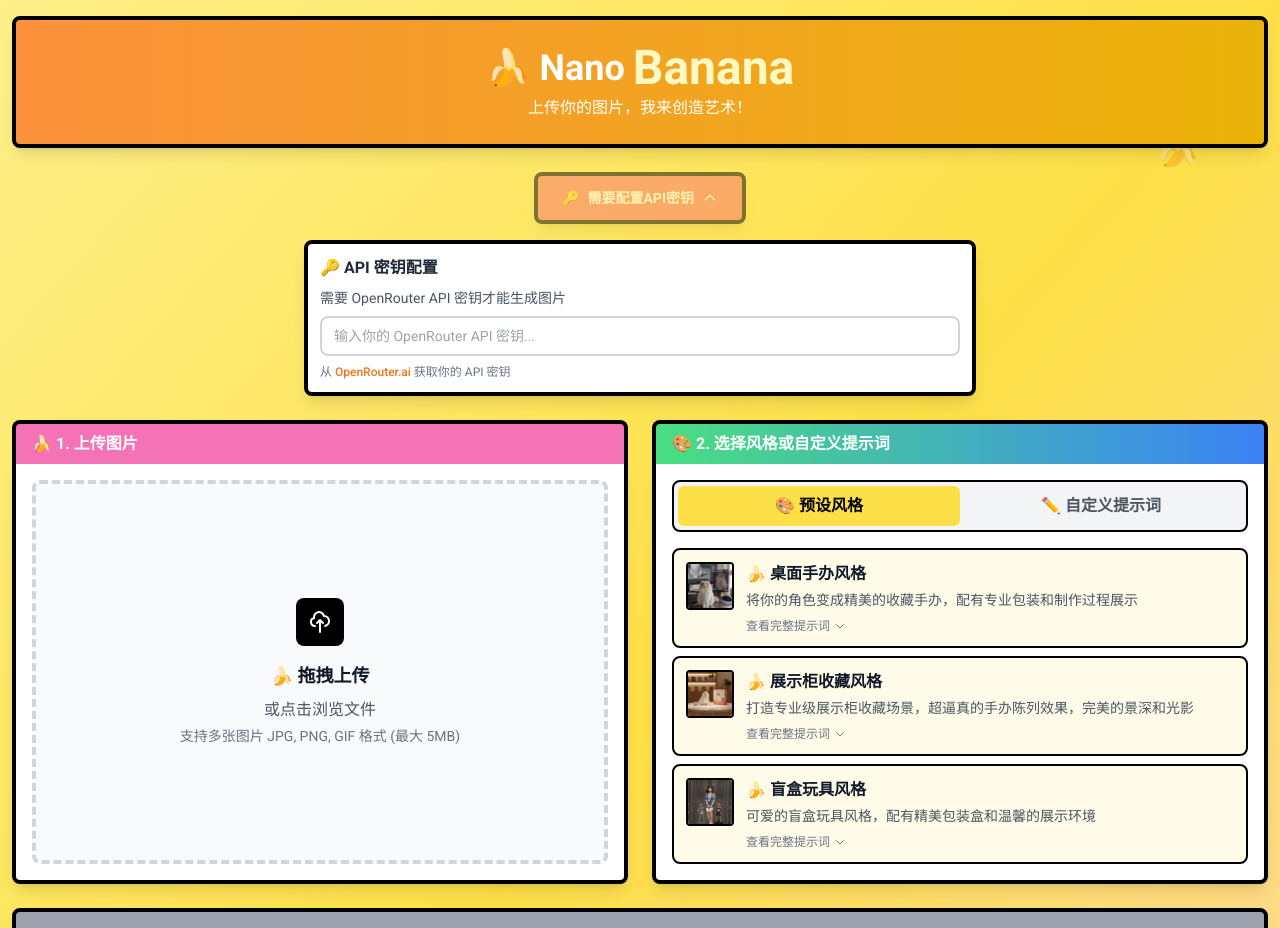
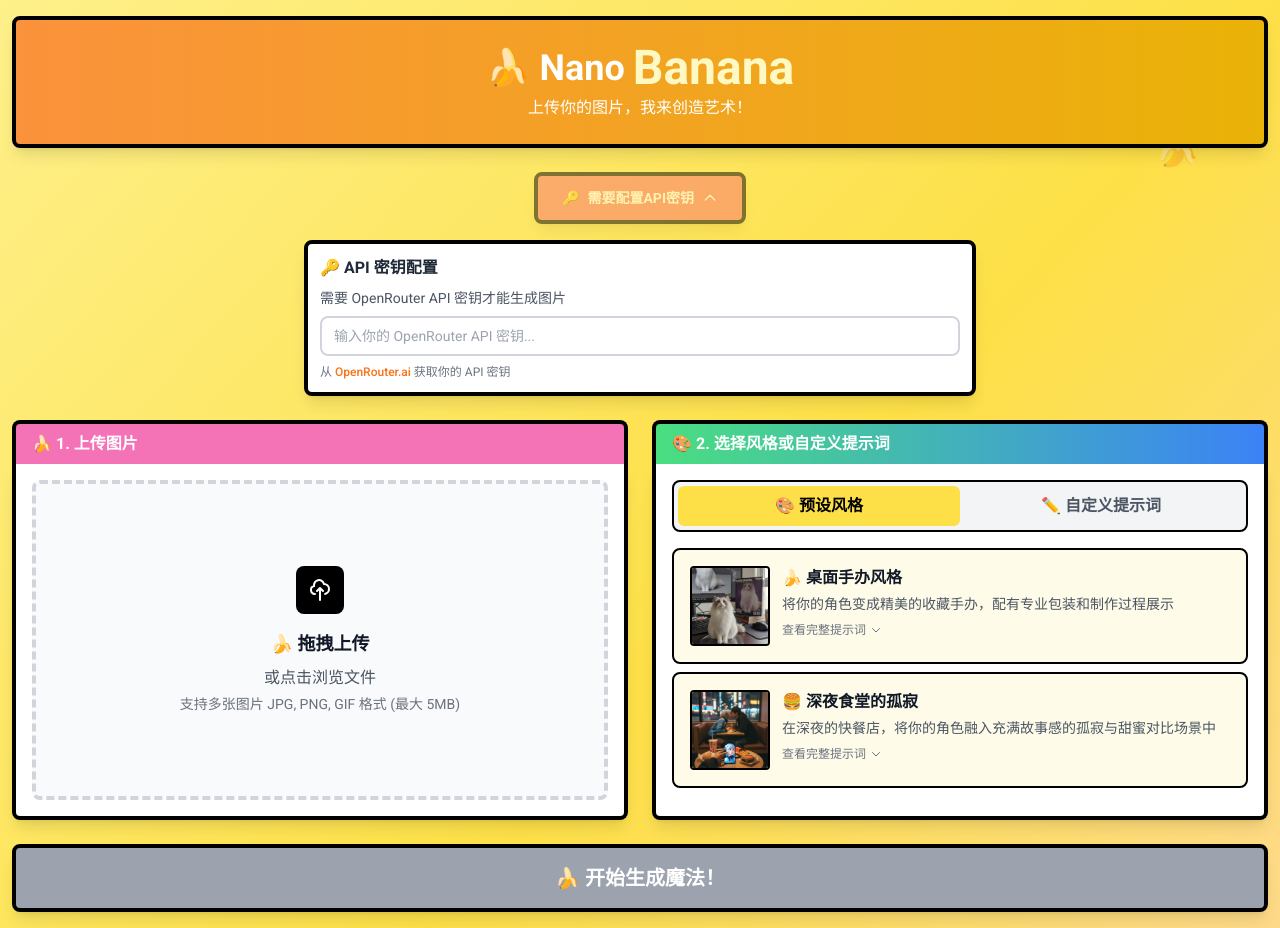
Before and after one commit to ruanxudong/nano-banana-webui, a Vue app: page / in a window 1280 px wide. Shown: the top 928 px of the page. Built offline with nearby package versions, Linux system fonts and the light colour scheme.

Commit message:
修改提示词

```diff
--- a/src/App.vue
+++ b/src/App.vue
@@ -128,6 +128,15 @@
     { immediate: false }
 )
 
+// 监听风格和提示词变化，清除之前的生成结果
+watch([selectedStyle, customPrompt], () => {
+    // 当用户改变风格或提示词时，清除之前的结果和错误
+    if (result.value || error.value) {
+        result.value = null
+        error.value = null
+    }
+})
+
 const canGenerate = computed(() => apiKey.value.trim() && selectedImages.value.length > 0 && (selectedStyle.value || customPrompt.value.trim()) && !isLoading.value)
 
 const handleGenerate = async () => {
@@ -135,6 +144,7 @@
 
     isLoading.value = true
     error.value = null
+    // 立即清除之前的结果，确保用户看到新的生成过程
     result.value = null
 
     try {
@@ -151,6 +161,8 @@
         result.value = response.imageUrl
     } catch (err) {
         error.value = err instanceof Error ? err.message : '生成失败'
+        // 生成失败时也要清除结果
+        result.value = null
     } finally {
         isLoading.value = false
     }
--- a/src/components/ImageUpload.vue
+++ b/src/components/ImageUpload.vue
@@ -70,6 +70,8 @@
     const target = event.target as HTMLInputElement
     if (target.files) {
         handleFiles(Array.from(target.files))
+        // 重置input的value，允许重新上传相同的文件
+        target.value = ''
     }
 }
 
--- a/src/components/StylePromptSelector.vue
+++ b/src/components/StylePromptSelector.vue
@@ -29,13 +29,13 @@
                 :key="template.id"
                 @click="selectStyle(template.id)"
                 :class="[
-                    'p-3 rounded-lg border-2 border-black cursor-pointer transition-all',
+                    'p-4 rounded-lg border-2 border-black cursor-pointer transition-all',
                     selectedStyle === template.id ? 'bg-yellow-300 border-orange-500' : 'bg-yellow-50 hover:bg-yellow-100'
                 ]"
             >
                 <div class="flex items-start gap-3">
                     <!-- 缩略图 -->
-                    <img v-if="template.image" :src="template.image" :alt="template.title" class="w-12 h-12 rounded border-2 border-black object-cover flex-shrink-0" />
+                    <img v-if="template.image" :src="template.image" :alt="template.title" class="w-20 h-20 rounded border-2 border-black object-cover flex-shrink-0" />
 
                     <!-- 内容 -->
                     <div class="flex-1 min-w-0">
--- a/src/data/templates.ts
+++ b/src/data/templates.ts
@@ -9,17 +9,10 @@
         description: '将你的角色变成精美的收藏手办，配有专业包装和制作过程展示'
     },
     {
-        id: 'display-cabinet',
-        title: '🍌 展示柜收藏风格',
-        prompt: 'Create a highly realistic 1/7 scale commercialized figure based on the illustration’s adult character, ensuring the appearance and content are safe, healthy, and free from any inappropriate elements. Render the figure in a detailed, lifelike style and environment, placed on a shelf inside an ultra-realistic figure display cabinet, mounted on a circular transparent acrylic base without any text. Maintain highly precise details in texture, material, and paintwork to enhance realism. The cabinet scene should feature a natural depth of field with a smooth transition between foreground and background for a realistic photographic look. Lighting should appear natural and adaptive to the scene, automatically adjusting based on the overall composition instead of being locked to a specific direction, simulating the quality and reflection of real commercial photography. Other shelves in the cabinet should contain different figures which are slightly blurred due to being out of focus, enhancing spatial realism and depth.',
+        id: 'fastfood-solitude',
+        title: '🍔 深夜食堂的孤寂',
+        prompt: 'A cinematic scene inside a fast food restaurant at night. Foreground: a lonely table with burgers and fries, and a smartphone shown large and sharp on the table, clearly displaying the uploaded anime/game character image. A hand is reaching for food, symbolizing solitude. Midground: in the blurred background, a couple is sitting together and kiss. One of them is represented as a cosplayer version of the uploaded character: If the uploaded character is humanoid, show accurate cosplay with hairstyle, costume, and signature props. If the uploaded character is non-humanoid (mecha, creature, mascot, etc.), show a gijinka (humanized cosplay interpretation) that carries clear visual cues, costume colors, and props from the reference image (armor pieces, wings, ears, weapon, or iconic accessories). The other person is an ordinary japan human, and they are showing intimate affection (kissing, holding hands, or sharing food). Background: large glass windows, blurred neon city lights outside. Mood: melancholic, bittersweet, ironic, cinematic shallow depth of field. [reference: the uploaded image defines both the smartphone display and the cosplay design, with visible props emphasized] Image size is 585px 1024px',
         image: '/2.png',
-        description: '打造专业级展示柜收藏场景，超逼真的手办陈列效果，完美的景深和光影'
-    },
-    {
-        id: 'blind-box',
-        title: '🍌 盲盒玩具风格',
-        prompt: 'Transform the illustrated cat into a highly detailed blind box figurine. Place it on a clean white display table with soft spotlighting from above. Next to the figurine is a matching product box featuring the cats illustration on the cover. Surround the display with a few small accessories like miniature books or toy props to enhance visual interest. The scene is set in a cozy, minimal incoor environment with warm lighting, resembling a designer toy showcase or collectors shelf.',
-        image: '/3.png',
-        description: '可爱的盲盒玩具风格，配有精美包装盒和温馨的展示环境'
+        description: '在深夜的快餐店，将你的角色融入充满故事感的孤寂与甜蜜对比场景中'
     }
 ]
```
Also changed, not shown: public/2.png, public/3.png (deleted).
